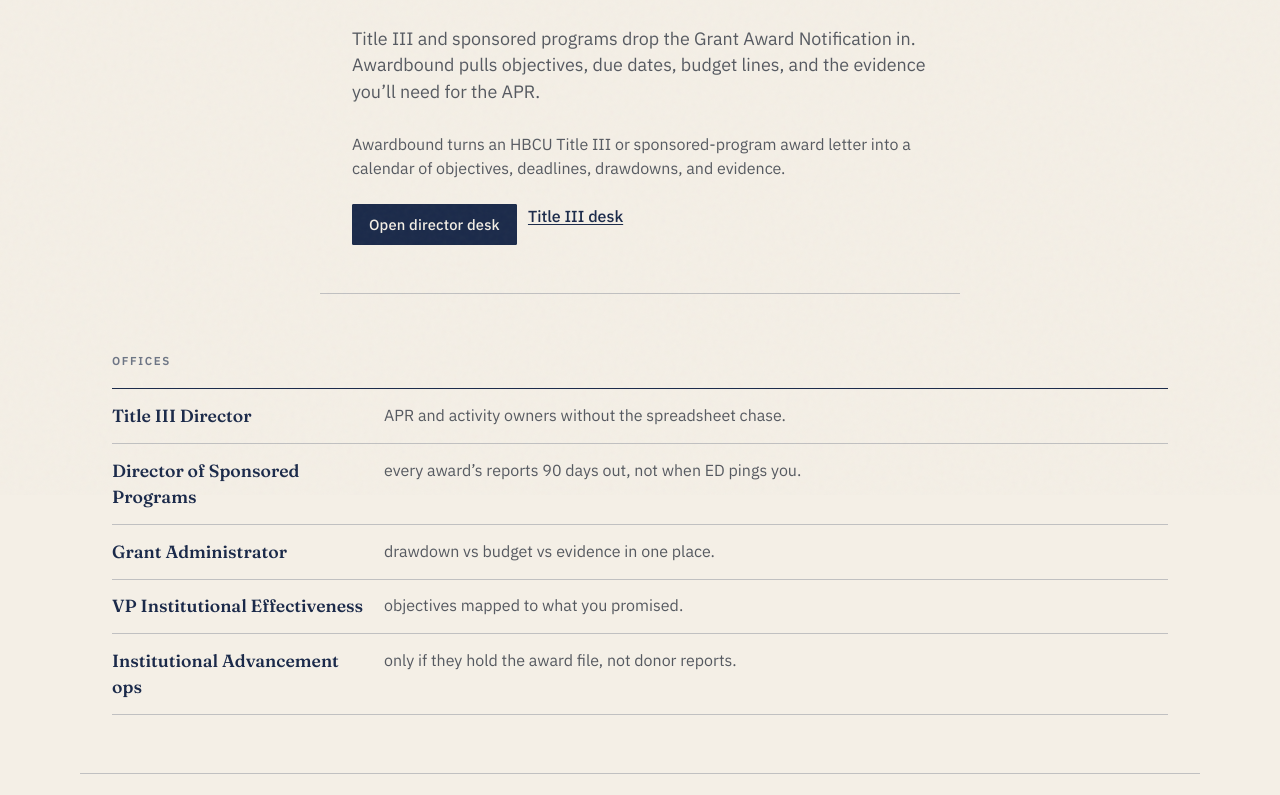
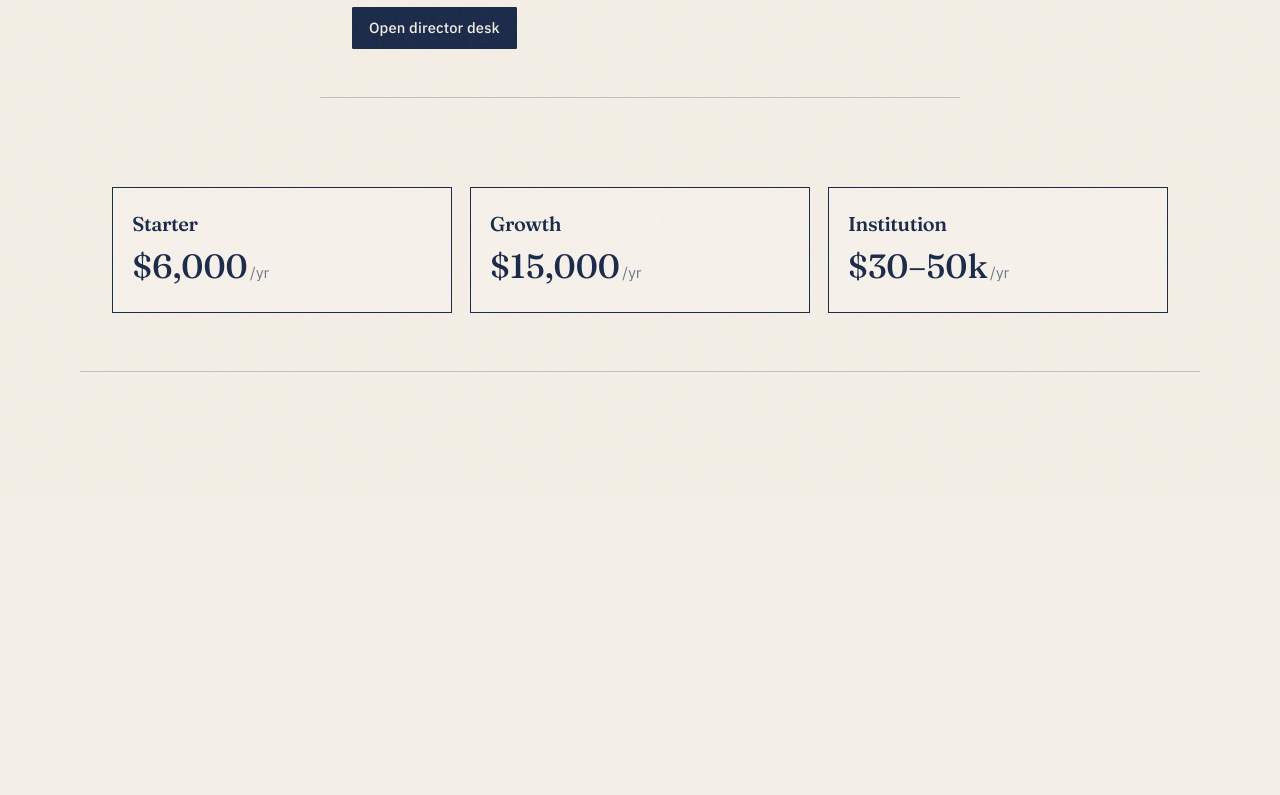
Before and after one commit to Cloutgenie/awardbound, a React (Vite) app: page / in a window 1280 px wide. Shown: the part 305-1100 px from the top of the page. After the commit the page ends 800 px from the top, so only its background shows below. Built offline with nearby package versions, Linux system fonts and the light colour scheme.

Commit message:
Strip landing to name, voice line, and fees
Shells owns marketing copy. / is a thin shell into the director desk.

Co-authored-by: Cloutgenie <Cloutgenie@users.noreply.github.com>

```diff
--- a/index.html
+++ b/index.html
@@ -4,17 +4,14 @@
     <meta charset="UTF-8" />
     <link rel="icon" type="image/svg+xml" href="/favicon.svg" />
     <meta name="viewport" content="width=device-width, initial-scale=1.0" />
-    <meta
-      name="description"
-      content="Upload the Grant Award Notification. Get objectives, deadlines, budget, and evidence in one calendar. Built for HBCU Title III and sponsored programs offices."
-    />
+    <meta name="description" content="Awardbound. Upload the NOA. Get the calendar." />
     <link rel="preconnect" href="https://fonts.googleapis.com" />
     <link rel="preconnect" href="https://fonts.gstatic.com" crossorigin />
     <link
       href="https://fonts.googleapis.com/css2?family=Fraunces:opsz,wght@9..144,480;9..144,560;9..144,640&family=IBM+Plex+Sans:wght@400;500;600&display=swap"
       rel="stylesheet"
     />
-    <title>Title III and sponsored-program grant calendar | Awardbound</title>
+    <title>Awardbound</title>
   </head>
   <body>
     <div id="root"></div>
--- a/src/pages/Landing.tsx
+++ b/src/pages/Landing.tsx
@@ -1,28 +1,5 @@
 import { Link } from "react-router-dom";
 import { Mark } from "../components/Mark";
-
-const icps = [
-  {
-    label: "Title III Director",
-    line: "APR and activity owners without the spreadsheet chase.",
-  },
-  {
-    label: "Director of Sponsored Programs",
-    line: "every award’s reports 90 days out, not when ED pings you.",
-  },
-  {
-    label: "Grant Administrator",
-    line: "drawdown vs budget vs evidence in one place.",
-  },
-  {
-    label: "VP Institutional Effectiveness",
-    line: "objectives mapped to what you promised.",
-  },
-  {
-    label: "Institutional Advancement ops",
-    line: "only if they hold the award file, not donor reports.",
-  },
-];
 
 const fees = [
   { name: "Starter", price: "$6,000", period: "/yr" },
@@ -43,43 +20,14 @@ export function Landing() {
       <section className="hero hero-thin">
         <p className="kicker">Awardbound</p>
         <h1>Upload the NOA. Get the calendar.</h1>
-        <p className="lede">
-          Title III and sponsored programs drop the Grant Award Notification in.
-          Awardbound pulls objectives, due dates, budget lines, and the evidence
-          you’ll need for the APR.
-        </p>
-        <p className="aeo">
-          Awardbound turns an HBCU Title III or sponsored-program award letter
-          into a calendar of objectives, deadlines, drawdowns, and evidence.
-        </p>
         <div className="hero-actions">
           <Link className="btn btn-navy" to="/app">
             Open director desk
           </Link>
-          <Link className="text-link" to="/title-iii">
-            Title III desk
-          </Link>
         </div>
       </section>
 
-      <section className="band">
-        <header className="band-head">
-          <p className="kicker">Offices</p>
-        </header>
-        <ul className="icp-list">
-          {icps.map((icp) => (
-            <li key={icp.label}>
-              <strong>{icp.label}</strong>
-              <span>{icp.line}</span>
-            </li>
-          ))}
-        </ul>
-      </section>
-
       <section className="band" id="pricing">
-        <header className="band-head">
-          <p className="kicker">Fees</p>
-        </header>
         <div className="tariff tariff-thin">
           {fees.map((fee) => (
             <article key={fee.name} className="tariff-card">
@@ -92,12 +40,6 @@ export function Landing() {
           ))}
         </div>
       </section>
-
-      <section className="close">
-        <Link className="btn btn-navy" to="/app">
-          Open director desk
-        </Link>
-      </section>
     </div>
   );
 }
```
Also changed, not shown: 2 other files (tests, documents, lock files or other folders).
